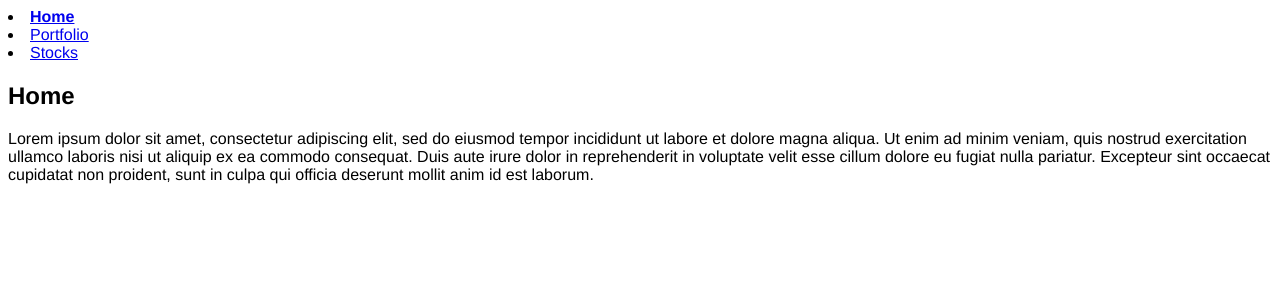
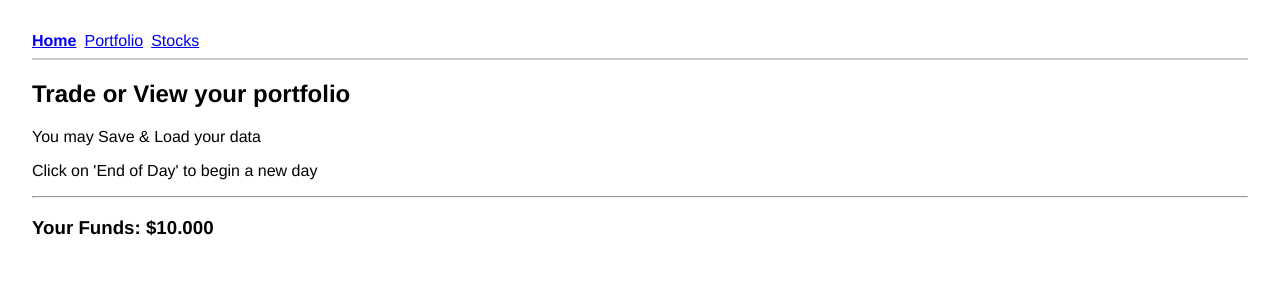
Before and after one commit to jhuesos/vue-trading-app, a Vue app: page /#/ in a window 1280 px wide. Shown: the top 300 px of the page. Built offline with nearby package versions, Linux system fonts and the light colour scheme.

Commit message:
Added content and styling

```diff
--- a/src/App.vue
+++ b/src/App.vue
@@ -22,6 +22,7 @@ export default {
 <style>
 #app {
   font-family: "Avenir", Helvetica, Arial, sans-serif;
+  padding: 24px;
 }
 
 .router-link-active {
--- a/src/components/Header.vue
+++ b/src/components/Header.vue
@@ -5,3 +5,15 @@
       <li><router-link to="/stocks">Stocks</router-link></li>
     </nav>
 </template>
+
+<style scoped>
+  nav {
+    border-bottom: 2px solid #ccc;
+    padding-bottom: 8px;
+  }
+
+  li {
+    display: inline-block;
+    margin-right: 8px;
+  }
+</style>
--- a/src/components/Home.vue
+++ b/src/components/Home.vue
@@ -1,7 +1,10 @@
 <template>
   <section>
-    <h2>Home</h2>
+    <h2>Trade or View your portfolio</h2>
 
-    <p>Lorem ipsum dolor sit amet, consectetur adipiscing elit, sed do eiusmod tempor incididunt ut labore et dolore magna aliqua. Ut enim ad minim veniam, quis nostrud exercitation ullamco laboris nisi ut aliquip ex ea commodo consequat. Duis aute irure dolor in reprehenderit in voluptate velit esse cillum dolore eu fugiat nulla pariatur. Excepteur sint occaecat cupidatat non proident, sunt in culpa qui officia deserunt mollit anim id est laborum.</p>
+    <p>You may Save &amp; Load your data</p>
+    <p>Click on 'End of Day' to begin a new day</p>
+    <hr>
+    <h3>Your Funds: $10.000</h3>
   </section>
 </template>
```
